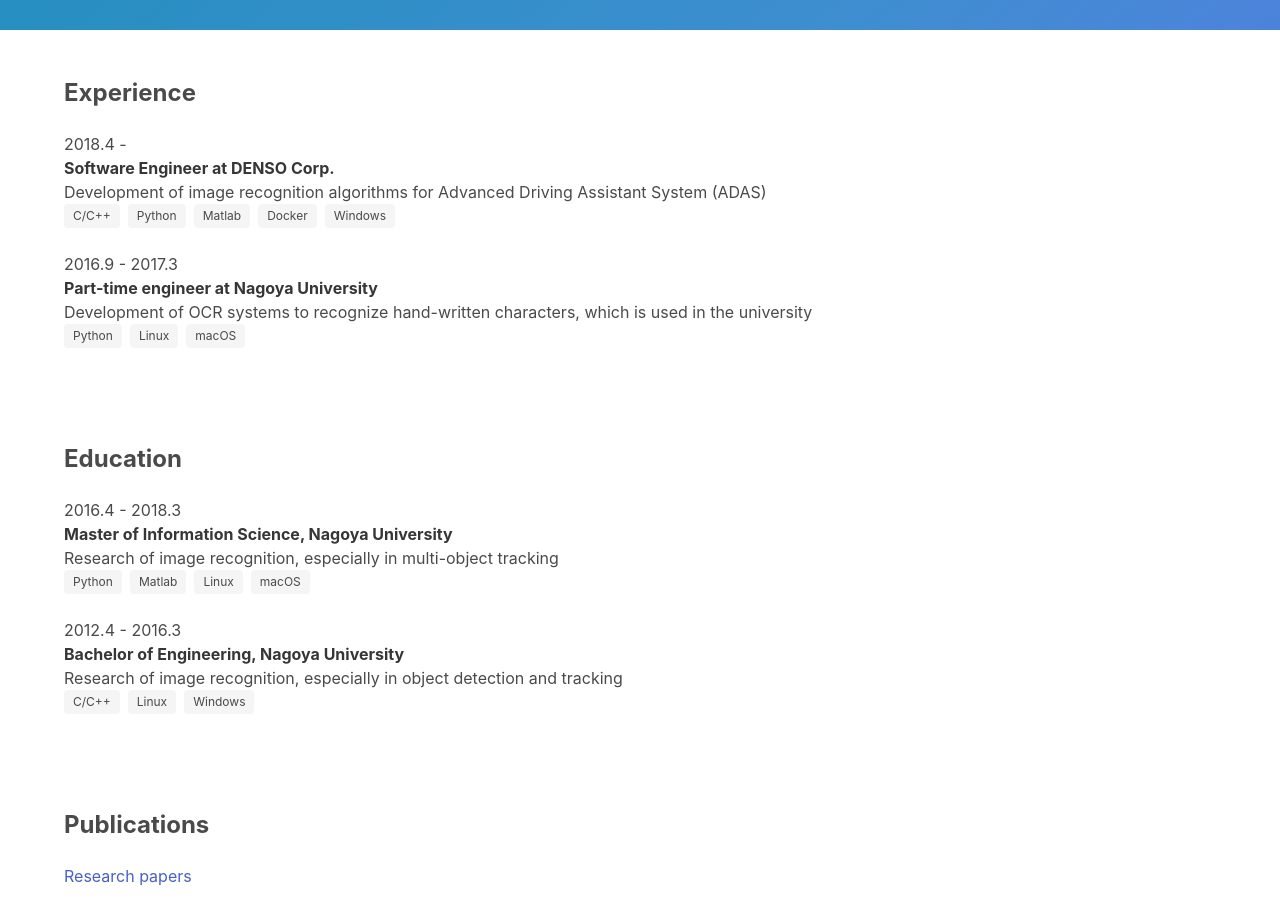
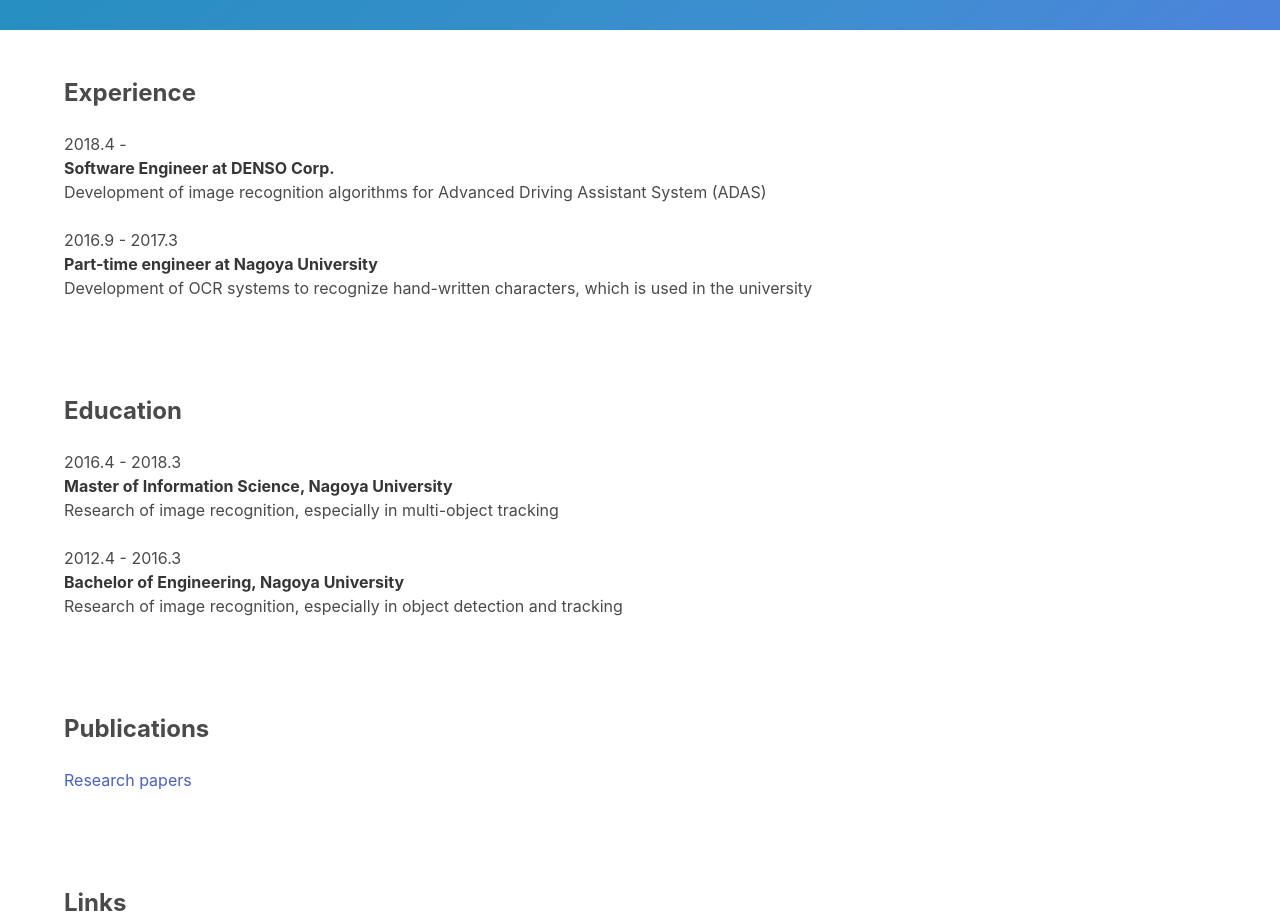
Before and after one commit to tttanikawa/nextjs-my-page, a Next.js app: page / in a window 1280 px wide. Shown: the part 280-1199 px from the top of the page. Built offline with nearby package versions, Linux system fonts and the light colour scheme.

Commit message:
Remove tags

```diff
--- a/pages/index.tsx
+++ b/pages/index.tsx
@@ -33,22 +33,10 @@
                     2018.4 - <br />
                     <strong>Software Engineer at DENSO Corp.</strong><br />
                     Development of image recognition algorithms for Advanced Driving Assistant System (ADAS) <br />
-                    <div className="tags">
-                        <span className="tag">C/C++</span>
-                        <span className="tag">Python</span>
-                        <span className="tag">Matlab</span>
-                        <span className="tag">Docker</span>
-                        <span className="tag">Windows</span>
-                    </div>
-
+                    <br />
                     2016.9 - 2017.3<br />
                     <strong>Part-time engineer at Nagoya University</strong><br />
-                    Development of OCR systems to recognize hand-written characters, which is used in the university<br />
-                    <div className="tags">
-                        <span className="tag">Python</span>
-                        <span className="tag">Linux</span>
-                        <span className="tag">macOS</span>
-                    </div>
+                    Development of OCR systems to recognize hand-written characters, which is used in the university
                 </p>
             </div>
         </section>
@@ -62,21 +50,10 @@
                     2016.4 - 2018.3<br />
                     <strong>Master of Information Science, Nagoya University</strong><br />
                     Research of image recognition, especially in multi-object tracking<br />
-                    <div className="tags">
-                        <span className="tag">Python</span>
-                        <span className="tag">Matlab</span>
-                        <span className="tag">Linux</span>
-                        <span className="tag">macOS</span>
-                    </div>
-
+                    <br />
                     2012.4 - 2016.3<br />
                     <strong>Bachelor of Engineering, Nagoya University</strong><br />
-                    Research of image recognition, especially in object detection and tracking<br />
-                    <div className="tags">
-                        <span className="tag">C/C++</span>
-                        <span className="tag">Linux</span>
-                        <span className="tag">Windows</span>
-                    </div>
+                    Research of image recognition, especially in object detection and tracking
                 </p>
             </div>
         </section>
```
